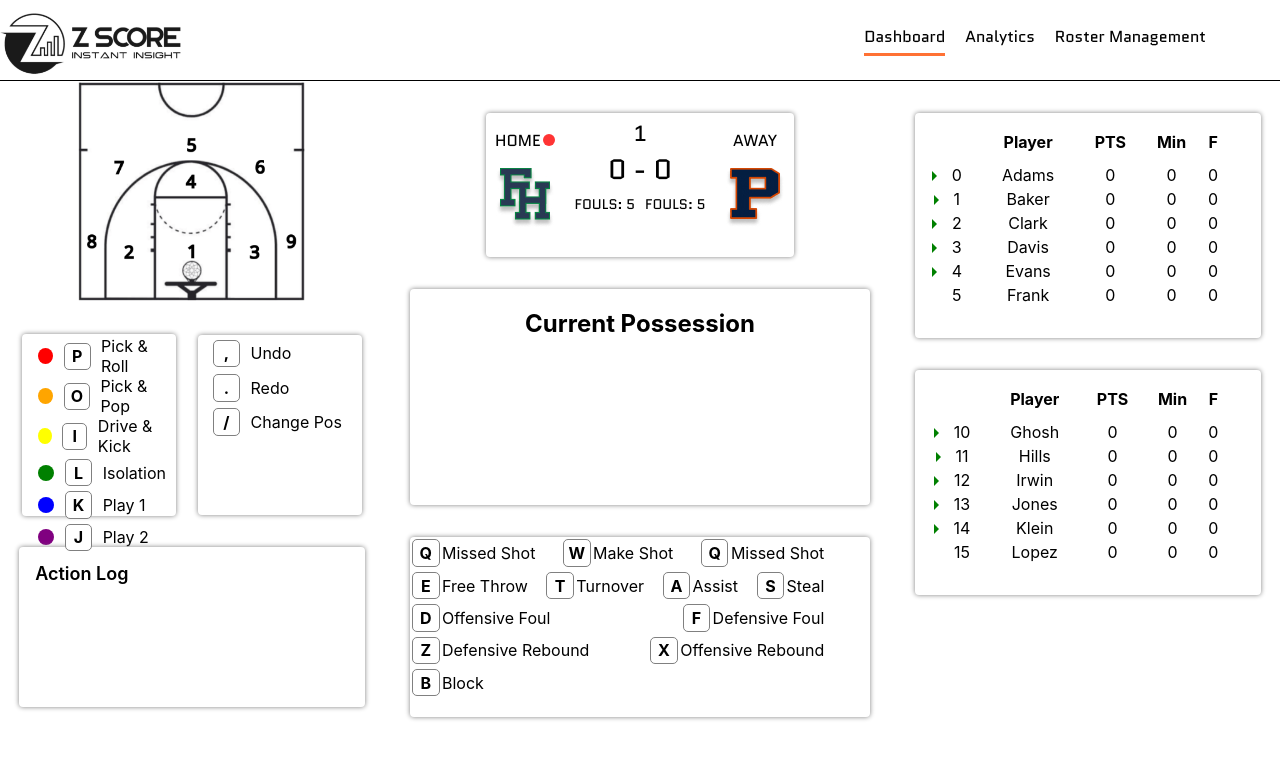
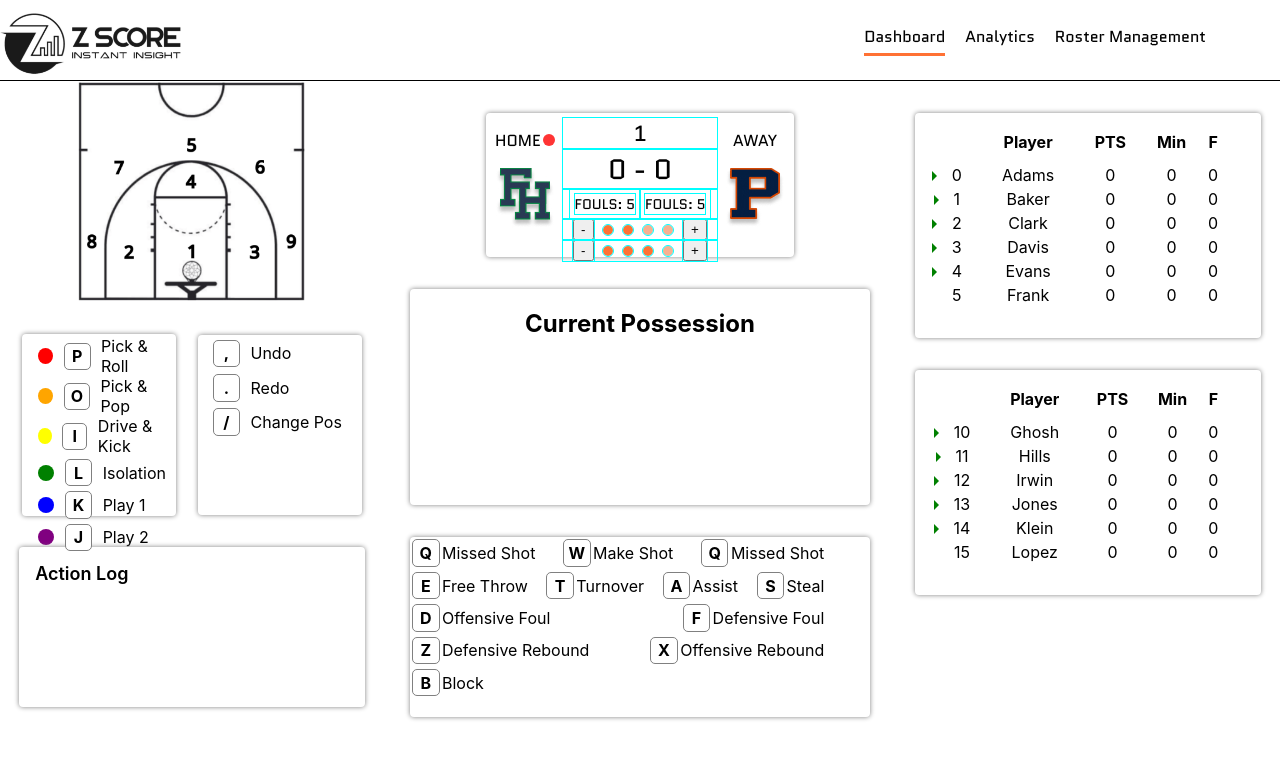
Before and after one commit to z-score-sports/data-entry-site-v2, a React (Create React App) app: page / in a window 1280 px wide. Shown: the top 758 px of the page. Built offline with nearby package versions, Linux system fonts and the light colour scheme.

Commit message:
components on the screen with little styling

```diff
--- a/src/components/elements/ScoreView.css
+++ b/src/components/elements/ScoreView.css
@@ -2,7 +2,11 @@
     width: 25%;
 }
 .midSect {
-    width: 50%
+    width: 50%;
+}
+
+.midSect * {
+    outline: 1px solid aqua;
 }
 
 .foulCombinedSect{
@@ -40,3 +44,23 @@
     padding: 1px;
     display: inline-block;
 }
+
+.timeoutSect {
+    display: flex;
+    justify-content: space-evenly;
+    align-items: center;
+}
+
+.circle {
+    width: 10px;
+    height: 10px;
+    border-radius: 50%;
+}
+
+.filled {
+    background-color: #FF7134;
+}
+
+.unfilled {
+    background-color: #F8B091;
+}
--- a/src/components/elements/ScoreView.tsx
+++ b/src/components/elements/ScoreView.tsx
@@ -1,34 +1,78 @@
+import { observer } from "mobx-react-lite";
 import { useContext, useState } from "react";
 import { GameStateContext } from "../../App";
-import { observer } from "mobx-react-lite";
 import "./ScoreView.css";
 
 function ScoreView() {
     const context = useContext(GameStateContext);
+    const [homeTimeouts, setHomeTimeouts] = useState(2);
+    const [awayTimeouts, setAwayTimeouts] = useState(3);
 
-
-    return (<>
-        <div className = "sideLblSect">
-            <p>HOME{context.actionStack.curPos == 0 && <span className = "posCirc"></span>}</p>
-            <img src="homeLogo.jpg"/>
-        </div>
-        <div className = "midSect">
-            <p className = "qrtLbl">{context.scoreboard.getQuarter()}</p>
-            <p className = "scoreLbl">{context.scoreboard.homePoints} - {context.scoreboard.awayPoints}</p>
-            <div className = "foulCombinedSect">
-                <div className = "foulSect">
-                    <p className = "foulLbl">FOULS: 5</p>
+    return (
+        <>
+            <div className="sideLblSect">
+                <p>
+                    HOME
+                    {context.actionStack.curPos == 0 && (
+                        <span className="posCirc"></span>
+                    )}
+                </p>
+                <img src="homeLogo.jpg" />
+            </div>
+            <div className="midSect">
+                <p className="qrtLbl">{context.scoreboard.getQuarter()}</p>
+                <p className="scoreLbl">
+                    {context.scoreboard.homePoints} -{" "}
+                    {context.scoreboard.awayPoints}
+                </p>
+                <div className="foulCombinedSect">
+                    <div className="foulSect">
+                        <p className="foulLbl">FOULS: 5</p>
+                    </div>
+                    <div className="foulSect">
+                        <p className="foulLbl">FOULS: 5</p>
+                    </div>
                 </div>
-                <div className = "foulSect">
-                    <p className = "foulLbl">FOULS: 5</p>
+                <div className="scoreTimeoutSect">
+                    <div className="timeoutSect">
+                        <button>-</button>
+                        {[...Array(4)].map((val, i) => (
+                            <div
+                                className={`circle ${
+                                    i + 1 <= homeTimeouts
+                                        ? "filled"
+                                        : "unfilled"
+                                }`}
+                            ></div>
+                        ))}
+                        <button>+</button>
+                    </div>
+                    <div className="timeoutSect">
+                        <button>-</button>
+                        {[...Array(4)].map((val, i) => (
+                            <div
+                                className={`circle ${
+                                    i + 1 <= awayTimeouts
+                                        ? "filled"
+                                        : "unfilled"
+                                }`}
+                            ></div>
+                        ))}
+                        <button>+</button>
+                    </div>
                 </div>
             </div>
-        </div>
-        <div className = "sideLblSect">
-            <p>AWAY{context.actionStack.curPos == 1 && <span className = "posCirc"></span>}</p>
-            <img src="awayLogo.jpg"/>
-        </div>
-    </>)
+            <div className="sideLblSect">
+                <p>
+                    AWAY
+                    {context.actionStack.curPos == 1 && (
+                        <span className="posCirc"></span>
+                    )}
+                </p>
+                <img src="awayLogo.jpg" />
+            </div>
+        </>
+    );
 }
 
-export default observer(ScoreView)
+export default observer(ScoreView);
```
